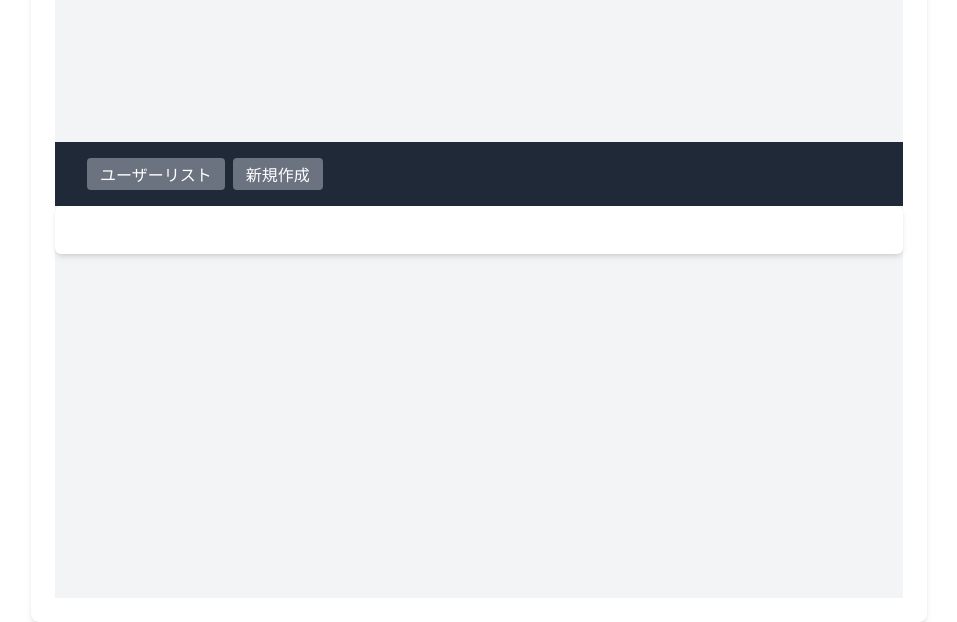
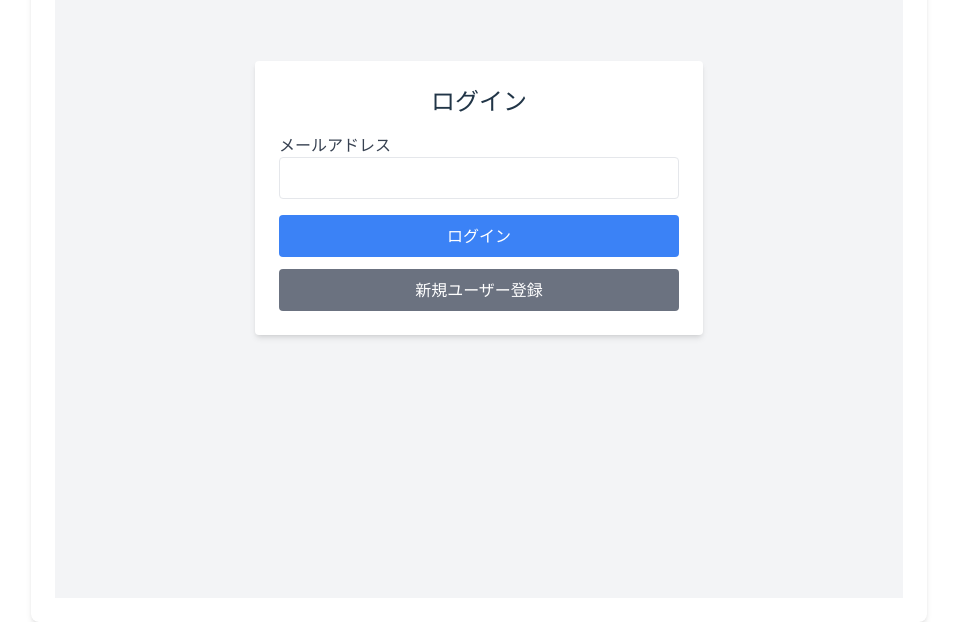
Before and after one commit to ashsg01344483/react_and_go_project, a React (Vite) app in the folder GolandProjects/my-react-app/: page /login in a window 1280 px wide. Before the commit this address had no page. Shown: the part 202-824 px from the top of the page, without its empty margins (161-1118 px from the left). Built offline with nearby package versions, Linux system fonts and the light colour scheme.

Commit message:
ログイン画面とメモ一覧、メモ作成の画面と動作の作成

```diff
--- a/GolandProjects/my-react-app/src/App.tsx
+++ b/GolandProjects/my-react-app/src/App.tsx
@@ -1,28 +1,46 @@
-import { BrowserRouter as Router, Routes, Route } from "react-router-dom";
-import UserList from "./components/user/List";
-import UserCreate from "./components/user/Create";
-import UserUpdate from "./components/user/Update";
+import { BrowserRouter as Router, Routes, Route, useLocation } from "react-router-dom";
+import Login from "./components/auth/Login";
+import NavBar from "./components/NavBar";
 import MemoList from "./components/memo/List";
 import MemoCreate from "./components/memo/Create";
 import MemoUpdate from "./components/memo/Update";
-import NavBar from "./components/NavBar";
+import UserCreate from "./components/user/Create";
 
 export default function App() {
     return (
-        <div className="flex flex-col items-center justify-center min-h-screen bg-gray-100">
         <Router>
-                <NavBar />
-                <div className="w-full max-w-4xl p-6 bg-white shadow-md rounded-md">
+            <AppContent />
+        </Router>
+    );
+}
+
+function AppContent() {
+    const location = useLocation();
+
+    // NavBarを表示させたいパス一覧（/create は除く）
+    const showNavBarPaths = [
+        "/memos",
+        "/memos/create",
+        "/memos/update",
+        // 必要があれば "/users" なども追加可能
+    ];
+
+    // 現在のパスが上記のいずれかに該当すれば NavBar を表示
+    const showNavBar = showNavBarPaths.some((path) =>
+        location.pathname.startsWith(path)
+    );
+
+    return (
+        <>
+            {showNavBar && <NavBar />}
+
             <Routes>
-                        <Route path="/" element={<UserList />} />
+                <Route path="/login" element={<Login />} />
                 <Route path="/create" element={<UserCreate />} />
-                        <Route path="/update/:id" element={<UserUpdate />} />
                 <Route path="/memos" element={<MemoList />} />
                 <Route path="/memos/create" element={<MemoCreate />} />
                 <Route path="/memos/update/:id" element={<MemoUpdate />} />
             </Routes>
-                </div>
-            </Router>
-        </div>
+        </>
     );
 }
--- a/GolandProjects/my-react-app/src/components/NavBar.tsx
+++ b/GolandProjects/my-react-app/src/components/NavBar.tsx
@@ -2,18 +2,35 @@ import { useNavigate } from "react-router-dom";
 
 export default function NavBar() {
     const navigate = useNavigate();
+
+    const handleLogout = () => {
+        localStorage.clear(); // ログイン情報を削除
+        navigate("/login");   // ログイン画面へ戻す
+    };
+
+    const handleMoveMemoCreate = () => {
+        navigate("/memos/create");   // メモ作成画面へ
+    };
+
     return (
-        <nav className="bg-gray-800 text-white p-4 w-full flex items-center">
-            <div className="ml-4">  {/* 👈 左寄せ用の div を追加 */}
+        <nav className="bg-gray-800 text-white p-4 w-full flex justify-between items-center">
+            {/* 左側 */}
+            <div>
                 <button
-                    onClick={() => navigate("/")}
-                    className="bg-gray-500 text-white px-3 py-1 rounded h-8 mr-2 hover:bg-gray-600">
-                    ユーザーリスト
+                    onClick={handleMoveMemoCreate}
+                    className="bg-blue-500 text-white px-3 py-1 mr-3 rounded hover:bg-blue-600"
+                >
+                    メモ作成
                 </button>
+            </div>
+
+            {/* 右側 */}
+            <div>
                 <button
-                    onClick={() => navigate("/create")}
-                    className="bg-gray-500 text-white px-3 py-1 rounded h-8 hover:bg-gray-600">
-                    新規作成
+                    onClick={handleLogout}
+                    className="bg-red-500 text-white px-3 py-1 rounded hover:bg-red-600"
+                >
+                    ログアウト
                 </button>
             </div>
         </nav>
--- /dev/null
+++ b/GolandProjects/my-react-app/src/components/auth/Login.tsx
@@ -0,0 +1,64 @@
+import React, { useState } from "react";
+import { useNavigate } from "react-router-dom";
+import axios from "axios";
+
+export default function Login() {
+    const [email, setEmail] = useState("");
+    const [error, setError] = useState("");
+    const navigate = useNavigate();
+
+    const handleLogin = async (e: React.FormEvent) => {
+        e.preventDefault();
+        setError("");
+
+        try {
+            const response = await axios.get(`http://localhost:8080/users/search?email=${email}`);
+
+            if (response.data) {
+                localStorage.setItem("user", JSON.stringify(response.data)); // ユーザー情報保存
+                alert("ログイン成功！");
+                navigate("/memos");
+            } else {
+                setError("ログイン失敗：ユーザーが見つかりません");
+            }
+
+        } catch (err) {
+            console.error(err);
+            setError("ログインに失敗しました。メールアドレスを確認してください。");
+        }
+    };
+
+    return (
+        <div className="min-h-screen flex items-center justify-center bg-gray-100">
+            <form onSubmit={handleLogin} className="bg-white p-6 rounded shadow-md w-full max-w-md">
+                <h2 className="text-2xl font-bold mb-4 text-center">ログイン</h2>
+
+                <label className="block text-gray-700">メールアドレス</label>
+                <input
+                    type="email"
+                    value={email}
+                    onChange={(e) => setEmail(e.target.value)}
+                    className="w-full p-2 border rounded mb-4"
+                    required
+                />
+
+                {error && <p className="text-red-500 mb-2">{error}</p>}
+
+                <button
+                    type="submit"
+                    className="w-full bg-blue-500 text-white py-2 px-4 rounded hover:bg-blue-600 mb-3"
+                >
+                    ログイン
+                </button>
+
+                <button
+                    type="button"
+                    onClick={() => navigate("/create")}
+                    className="w-full bg-gray-500 text-white py-2 px-4 rounded hover:bg-gray-600"
+                >
+                    新規ユーザー登録
+                </button>
+            </form>
+        </div>
+    );
+}
--- a/GolandProjects/my-react-app/src/components/memo/Create.tsx
+++ b/GolandProjects/my-react-app/src/components/memo/Create.tsx
@@ -8,8 +8,20 @@ export default function MemoCreate() {
 
     const handleSubmit = async (e: React.FormEvent) => {
         e.preventDefault();
+
+        // ログインユーザーの ID を取得
+        const userData = localStorage.getItem("user");
+        if (!userData) {
+            alert("ログイン情報が見つかりません。再度ログインしてください。");
+            navigate("/login");
+            return;
+        }
+
+        const user = JSON.parse(userData);
+        const userId = user.ID;
+
         try {
-            await CreateApi(memo);
+            await CreateApi(memo, userId); // ← userId を送信
             alert("メモを追加しました！");
             setMemo("");
             navigate("/memos");
--- a/GolandProjects/my-react-app/src/components/memo/List.tsx
+++ b/GolandProjects/my-react-app/src/components/memo/List.tsx
@@ -1,27 +1,33 @@
 import { useEffect, useState } from "react";
-import { useNavigate } from "react-router-dom";
 import { Memo } from "../../models/memo";
 import { ListApi, DeleteApi } from "../../services/memo/api";
+import { useNavigate } from "react-router-dom";
 
 export default function MemoList() {
     const [memos, setMemos] = useState<Memo[]>([]);
     const navigate = useNavigate();
 
+    const userEmail = localStorage.getItem("userEmail");
+
     useEffect(() => {
         fetchMemos();
     }, []);
 
-    const fetchMemos = () => {
-        ListApi()
-            .then(setMemos)
-            .catch((err) => console.error("メモの取得に失敗:", err));
+    const fetchMemos = async () => {
+        try {
+            const data = await ListApi();
+            setMemos(data);
+        } catch (error) {
+            console.error("メモの取得に失敗:", error);
+        }
     };
 
     const handleDelete = async (id: number) => {
         if (!window.confirm("このメモを削除しますか？")) return;
+
         try {
             await DeleteApi(id);
-            alert("メモを削除しました！");
+            alert("削除しました");
             fetchMemos();
         } catch (error) {
             console.error("削除に失敗:", error);
@@ -30,13 +36,18 @@ export default function MemoList() {
 
     return (
         <div className="bg-gray-100 p-6">
+            <div className="mb-6 text-right">
+                <p className="text-sm text-gray-700">ログインEmail: <span className="font-bold">{userEmail}</span></p>
+            </div>
+
             <h1 className="text-3xl font-bold text-center mb-6">メモ一覧</h1>
+
             <div className="overflow-x-auto">
                 <table className="min-w-full bg-white border border-gray-300 shadow-md rounded-lg">
                     <thead className="bg-gray-300 text-gray-700 uppercase text-sm">
                     <tr>
-                        <th className="px-4 py-2 border border-gray-400 text-center">ID</th>
-                        <th className="px-4 py-2 border border-gray-400">メモ</th>
+                        <th className="px-4 py-2 border border-gray-400">ID</th>
+                        <th className="px-4 py-2 border border-gray-400">内容</th>
                         <th className="px-4 py-2 border border-gray-400">作成日</th>
                         <th className="px-4 py-2 border border-gray-400">操作</th>
                     </tr>
@@ -49,14 +60,14 @@ export default function MemoList() {
                     ) : (
                         memos.map((memo) => (
                             <tr key={memo.ID} className="odd:bg-gray-100 even:bg-white hover:bg-gray-200">
-                                <td className="px-4 py-2 border border-gray-300 text-center">{memo.ID}</td>
-                                <td className="px-4 py-2 border border-gray-300">{memo.Memo}</td>
-                                <td className="px-4 py-2 border border-gray-300 text-center">
+                                <td className="px-4 py-2 border text-center">{memo.ID}</td>
+                                <td className="px-4 py-2 border">{memo.Memo}</td>
+                                <td className="px-4 py-2 border text-center">
                                     {new Date(memo.CreatedAt).toLocaleDateString()}
                                 </td>
-                                <td className="px-4 py-2 border border-gray-300 text-center">
+                                <td className="px-4 py-2 border text-center">
                                     <button
-                                        onClick={() => navigate(`/memos/update/${memo.ID}`)}
+                                        onClick={() => navigate(`/update/${memo.ID}`)}
                                         className="bg-yellow-500 text-white px-3 py-1 rounded h-8 mr-2 hover:bg-yellow-600"
                                     >
                                         編集
--- /dev/null
+++ b/GolandProjects/my-react-app/src/pages/RequireAuth.tsx
@@ -0,0 +1,16 @@
+import { Navigate } from "react-router-dom";
+
+type Props = {
+    // @ts-ignore
+    children: JSX.Element;
+};
+
+export default function RequireAuth({ children }: Props) {
+    const userId = localStorage.getItem("userId");
+
+    if (!userId) {
+        return <Navigate to="/login" replace />;
+    }
+
+    return children;
+}
```
Also changed, not shown: 1 other file (tests, documents, lock files or other folders). Lines whose indentation alone changed are shown as unchanged.
